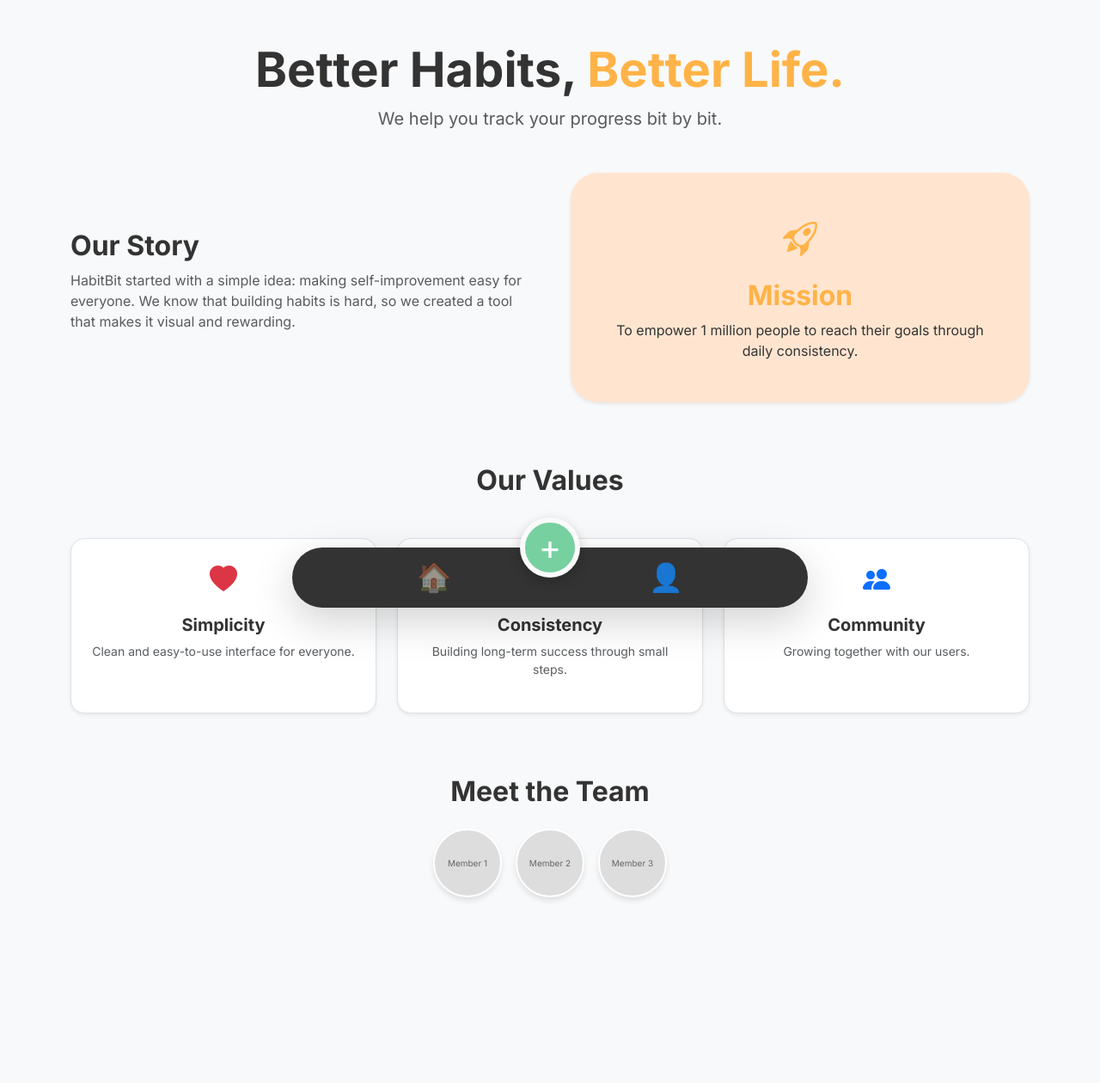
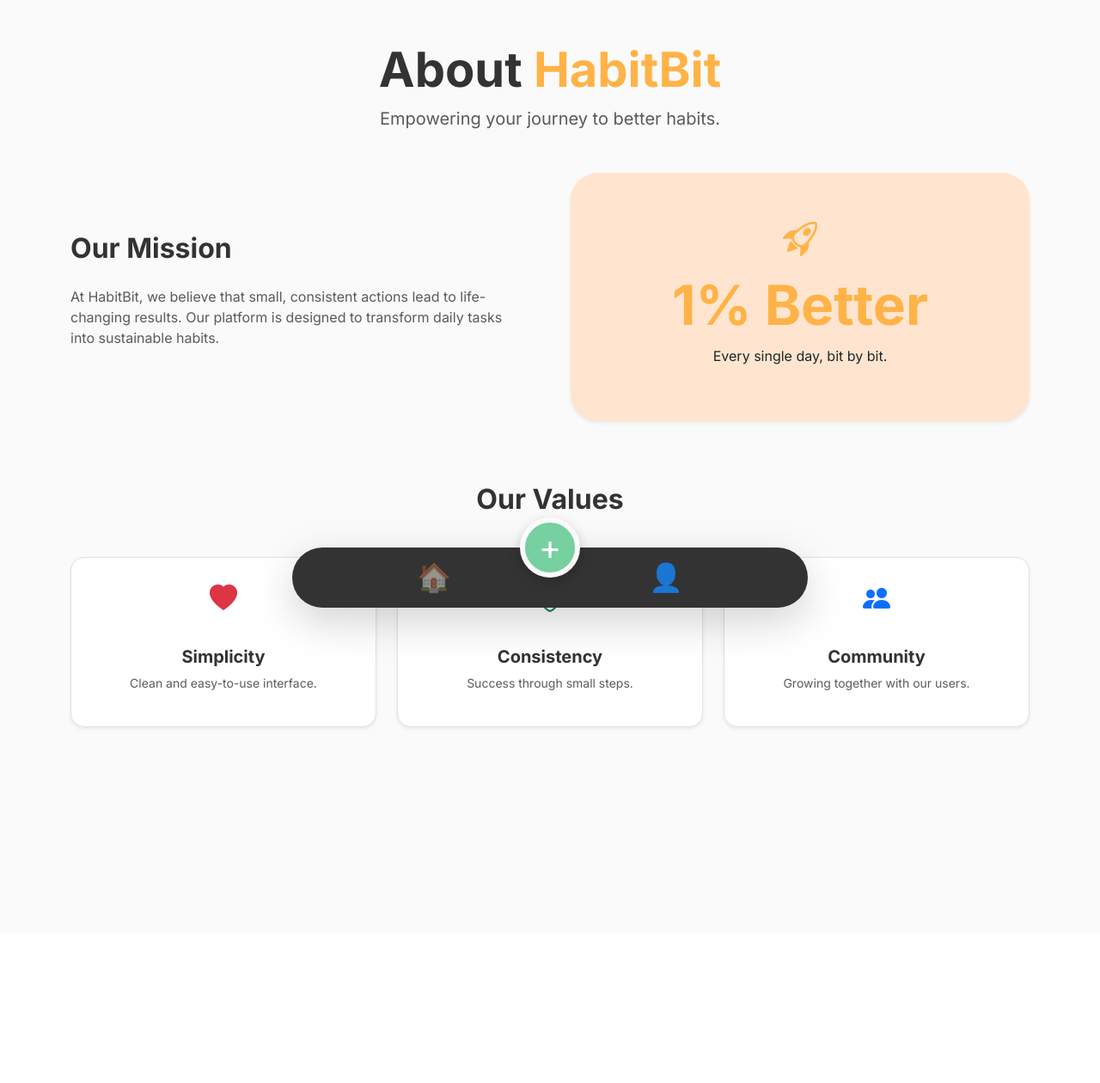
Before and after one commit to PatriciaGutz/BSIT_2E-G1_Group_2_HabitBit, a PHP site: page /About.html in a window 1280 px wide. Shown: the part 68-1328 px from the top of the page at 86% size. After the commit the page ends 916 px from the top, so only its background shows below. Run offline with PHP 8.4, Linux system fonts and the light colour scheme.

Commit message:
Remobe vsfolder and final code edits for about section

```diff
--- a/About.html
+++ b/About.html
@@ -19,7 +19,6 @@
     />
 
     <link rel="stylesheet" href="css/style.css" />
-    <link rel="stylesheet" href="css/about.css" />
   </head>
   <body>
     <nav class="navbar navbar-expand-lg navbar-light custom-navbar">
@@ -49,32 +48,27 @@
     <main class="container py-5">
       <div class="text-center mb-5">
         <h1 class="display-4 fw-bold">
-          Better Habits, <span class="text-orange">Better Life.</span>
+          About <span class="text-orange">HabitBit</span>
         </h1>
-        <p class="lead text-muted">
-          We help you track your progress bit by bit.
-        </p>
+        <p class="lead text-muted">Empowering your journey to better habits.</p>
       </div>
 
       <section class="row align-items-center g-5 mb-5">
         <div class="col-md-6">
-          <h2 class="fw-bold">Our Story</h2>
+          <h2 class="fw-bold mb-4">Our Mission</h2>
           <p class="text-muted">
-            HabitBit started with a simple idea: making self-improvement easy
-            for everyone. We know that building habits is hard, so we created a
-            tool that makes it visual and rewarding.
+            At HabitBit, we believe that small, consistent actions lead to
+            life-changing results. Our platform is designed to transform daily
+            tasks into sustainable habits.
           </p>
         </div>
-        <div class="col-md-6">
+        <div class="col-md-6 text-center">
           <div
-            class="hero-card p-5 shadow-sm rounded-5 bg-peach-custom text-center border-0"
+            class="hero-card p-5 shadow-sm rounded-5 bg-peach-custom border-0"
           >
             <i class="bi bi-rocket-takeoff text-orange fs-1"></i>
-            <h2 class="text-orange fw-bold mt-3">Mission</h2>
-            <p class="mb-0">
-              To empower 1 million people to reach their goals through daily
-              consistency.
-            </p>
+            <h1 class="text-orange fw-bold display-3 mt-2">1% Better</h1>
+            <p class="text-dark fw-medium">Every single day, bit by bit.</p>
           </div>
         </div>
       </section>
@@ -88,9 +82,7 @@
             >
               <i class="bi bi-heart-fill text-danger fs-2"></i>
               <h5 class="fw-bold mt-3">Simplicity</h5>
-              <p class="small text-muted">
-                Clean and easy-to-use interface for everyone.
-              </p>
+              <p class="small text-muted">Clean and easy-to-use interface.</p>
             </div>
           </div>
           <div class="col-md-4">
@@ -99,9 +91,7 @@
             >
               <i class="bi bi-shield-check text-success fs-2"></i>
               <h5 class="fw-bold mt-3">Consistency</h5>
-              <p class="small text-muted">
-                Building long-term success through small steps.
-              </p>
+              <p class="small text-muted">Success through small steps.</p>
             </div>
           </div>
           <div class="col-md-4">
@@ -113,15 +103,6 @@
               <p class="small text-muted">Growing together with our users.</p>
             </div>
           </div>
-        </div>
-      </section>
-
-      <section class="text-center my-5">
-        <h2 class="fw-bold mb-4">Meet the Team</h2>
-        <div class="d-flex justify-content-center gap-3 flex-wrap">
-          <div class="team-dot">Member 1</div>
-          <div class="team-dot">Member 2</div>
-          <div class="team-dot">Member 3</div>
         </div>
       </section>
     </main>
@@ -138,6 +119,6 @@
       </div>
     </div>
 
-    <script src="js/about.js"></script>
+    <script src="js/main.js"></script>
   </body>
 </html>
--- a/css/about.css
+++ /dev/null
@@ -1,54 +0,0 @@
-:root {
-  --hb-orange: #ffb347;
-  --hb-teal: #77d0a0;
-  --hb-peach: #ffe5d0;
-  --hb-dark: #333333;
-}
-
-body {
-  background-color: #f8f9fa;
-  padding-bottom: 120px;
-}
-
-/* Text Colors */
-.text-orange {
-  color: var(--hb-orange) !important;
-}
-.bg-peach-custom {
-  background-color: var(--hb-peach) !important;
-}
-
-/* Value Cards Animation */
-.value-card {
-  transition: all 0.3s ease;
-}
-.value-card:hover {
-  transform: translateY(-10px);
-  border-color: var(--hb-teal) !important;
-}
-
-/* Team Section Dots */
-.team-dot {
-  width: 80px;
-  height: 80px;
-  background: #ddd;
-  border-radius: 50%;
-  display: flex;
-  align-items: center;
-  justify-content: center;
-  font-size: 10px;
-  color: #666;
-  border: 2px solid white;
-  box-shadow: 0 4px 6px rgba(0, 0, 0, 0.1);
-}
-
-/* Bottom Nav Active State */
-.nav-link.active {
-  opacity: 1 !important;
-  color: var(--hb-teal) !important;
-}
-
-/* Hero Section Image/Card */
-.hero-card i {
-  font-size: 4rem;
-}
--- a/css/style.css
+++ b/css/style.css
@@ -1,27 +1,52 @@
 :root {
-    --hb-orange: #FFB347;
-    --hb-teal: #77D0A0;
+  --hb-orange: #ffb347;
+  --hb-teal: #77d0a0;
   --hb-blue: #93a4b1;
   --hb-dark: #333333;
+  --hb-peach: #ffe5d0; /* Added for About Section */
 }
 
 body {
-    font-family: 'Inter', sans-serif;
-    background-color: #FAFAFA;
+  font-family: "Inter", sans-serif;
+  background-color: #fafafa;
   color: var(--hb-dark);
   padding-bottom: 120px;
 }
 
 /* UI Colors */
-.custom-navbar { background: linear-gradient(90deg, var(--hb-orange), var(--hb-teal)); }
-.bg-teal-custom { background-color: var(--hb-teal); }
-.bg-blue-custom { background-color: var(--hb-blue); }
-.bg-peach { background-color: #FFE5D0 !important; }
-.text-orange { color: var(--hb-orange); }
+.custom-navbar {
+  background: linear-gradient(
+    90deg,
+    var(--hb-orange),
+    var(--hb-teal)
+  ) !important;
+}
+.bg-teal-custom {
+  background-color: var(--hb-teal) !important;
+}
+.bg-blue-custom {
+  background-color: var(--hb-blue);
+}
+.bg-peach {
+  background-color: var(--hb-peach) !important;
+}
+.text-orange {
+  color: var(--hb-orange) !important;
+}
 
-/* Weekly */
-.day-item { flex: 1; padding: 10px; border-radius: 12px; font-size: 0.85rem; }
-.day-item.active { background-color: white; color: var(--hb-dark); }
+/* =========================================
+   HOME PAGE (WEEKLY & CALENDAR)
+   ========================================= */
+.day-item {
+  flex: 1;
+  padding: 10px;
+  border-radius: 12px;
+  font-size: 0.85rem;
+}
+.day-item.active {
+  background-color: white;
+  color: var(--hb-dark);
+}
 
 .habit-card {
   padding: 25px 15px;
@@ -89,38 +129,73 @@ body {
   justify-content: center;
   font-size: 2.5rem;
   cursor: pointer;
-    box-shadow: 0 5px 15px rgba(0,0,0,0.2);
+  box-shadow: 0 5px 15px rgba(0, 0, 0, 0.2);
 }
 
+/* =========================================
+   ABOUT PAGE STYLES (NEWLY ADDED)
+   ========================================= */
+.bg-peach-custom {
+  background-color: var(--hb-peach) !important;
+}
+
+.hero-card,
+.value-card {
+  transition:
+    transform 0.3s ease,
+    box-shadow 0.3s ease;
+}
+
+.hero-card:hover,
+.value-card:hover {
+  transform: translateY(-8px);
+  box-shadow: 0 10px 20px rgba(0, 0, 0, 0.1) !important;
+}
+
+.value-card i {
+  display: inline-block;
+  margin-bottom: 15px;
+}
+
+.team-dot {
+  width: 100px;
+  height: 100px;
+  background: #e9ecef;
+  border-radius: 50%;
+  display: flex;
+  align-items: center;
+  justify-content: center;
+  font-size: 0.8rem;
+  font-weight: 600;
+  color: var(--hb-dark);
+  border: 3px solid white;
+  box-shadow: 0 4px 10px rgba(0, 0, 0, 0.05);
+}
+
+/* =========================================
+   EXISTING SECTIONS (CONTACT, GALLERY, SERVICES)
+   ========================================= */
 .contact-section {
   min-height: 70vh;
 }
-
 .contact-container {
   max-width: 700px;
 }
-
 .contact-info i {
   color: var(--hb-orange);
   margin-right: 6px;
 }
-
 .btn-orange-custom {
   background-color: var(--hb-orange);
   border: none;
   color: white;
   font-weight: 600;
 }
-
 .btn-orange-custom:hover {
   background-color: #ff9f2a;
 }
 
-#formAlert {
-    transition: opacity 0.4s ease;
-}
-
-/* GALLERY STYLES START HERE */
+/* Gallery Styles */
 .scroll-container {
   display: flex;
   overflow-x: auto;
--- a/js/about.js
+++ /dev/null
@@ -1,4 +0,0 @@
-//  Check kung ang about.js ay maayos na gumagana
-document.addEventListener("DOMContentLoaded", () => {
-  console.log("HabitBit About Page is now live and stylish!");
-});
--- a/js/main.js
+++ b/js/main.js
@@ -1,4 +1,6 @@
-/* daily quotes */
+/* =========================================
+   DAILY QUOTES LOGIC
+   ========================================= */
 const quotes = [
   "Philippians 4:13 - I can do all things through Christ who strengthens me.",
   "Every habit is a bit of progress toward the person you are becoming.",
@@ -6,7 +8,7 @@ const quotes = [
   "Consistency beats intensity, keep going!",
   "HabitBit: Where small bits create big breakthroughs.",
   "A bit of progress is still progress.",
-    "Track today, improve tomorrow."
+  "Track today, improve tomorrow.",
 ];
 
 const today = new Date();
@@ -17,7 +19,8 @@ let finalQuote = "";
 if (month === 11 && date === 25) {
   finalQuote = "🎄 Merry Christmas! Celebrate with joy and better habits!";
 } else if (month === 0 && date === 1) {
-    finalQuote = "🎆 Happy New Year! New Year, New Bits. Build your future today!";
+  finalQuote =
+    "🎆 Happy New Year! New Year, New Bits. Build your future today!";
 } else {
   const start = new Date(today.getFullYear(), 0, 0);
   const diff = today - start;
@@ -31,15 +34,26 @@ if (dailyQuoteEl) {
   dailyQuoteEl.innerText = finalQuote;
 }
 
-/*calendar*/
+/* =========================================
+   CALENDAR LOGIC
+   ========================================= */
 const grid = document.getElementById("calendar-grid");
-
 let currentMonth = today.getMonth();
 let currentYear = today.getFullYear();
 
 const monthNames = [
-    "January", "February", "March", "April", "May", "June",
-    "July", "August", "September", "October", "November", "December"
+  "January",
+  "February",
+  "March",
+  "April",
+  "May",
+  "June",
+  "July",
+  "August",
+  "September",
+  "October",
+  "November",
+  "December",
 ];
 
 function updateMonthLabel() {
@@ -54,7 +68,7 @@ function buildCalendar() {
   grid.innerHTML = "";
 
   const headers = ["Sun", "Mon", "Tue", "Wed", "Thu", "Fri", "Sat"];
-    headers.forEach(h => {
+  headers.forEach((h) => {
     grid.innerHTML += `<div class="fw-bold text-muted small">${h}</div>`;
   });
 
@@ -67,7 +81,6 @@ function buildCalendar() {
 
   for (let day = 1; day <= daysInMonth; day++) {
     let color = "";
-
     if ([1, 10, 24].includes(day)) color = "bg-success text-white";
     else if ([5, 6, 9].includes(day)) color = "bg-info text-white";
     else if ([4, 7, 18].includes(day)) color = "bg-warning text-white";
@@ -80,14 +93,12 @@ function buildCalendar() {
     ) {
       color += " border border-dark";
     }
-
     grid.innerHTML += `<div class="cal-box ${color}">${day}</div>`;
   }
 }
 
 window.changeMonth = function (dir) {
   currentMonth += dir;
-
   if (currentMonth > 11) {
     currentMonth = 0;
     currentYear++;
@@ -96,7 +107,6 @@ window.changeMonth = function (dir) {
     currentMonth = 11;
     currentYear--;
   }
-
   updateMonthLabel();
   buildCalendar();
 };
@@ -104,54 +114,49 @@ window.changeMonth = function (dir) {
 updateMonthLabel();
 buildCalendar();
 
-/* CONTACT FORM */
+/* =========================================
+   CONTACT FORM LOGIC
+   ========================================= */
 const form = document.getElementById("contactForm");
 const alertBox = document.getElementById("formAlert");
 
 if (form && alertBox) {
   form.addEventListener("submit", function (e) {
     e.preventDefault();
-
-        // Check if form is valid
     if (form.checkValidity()) {
-            // Set the success message
       alertBox.innerText = "✅ Your message has been submitted successfully!";
-            alertBox.classList.remove("d-none"); // Show the alert
-
-            // Reset the form fields
+      alertBox.classList.remove("d-none");
       form.reset();
-
-            // Hide the alert after 5 seconds
       setTimeout(() => {
         alertBox.classList.add("d-none");
       }, 5000);
     } else {
-            // If invalid, show validation messages
       form.reportValidity();
     }
   });
 }
-/* --- GALLERY LOGIC START --- */
-// Laboratory Requirement: Basic Interactivity (Console log on load)
-document.addEventListener("DOMContentLoaded", function() {
-    console.log("HABITBIT GALLERY LOADED SUCCESSFULLY");
-});
 
-// Horizontal Scroll Functionality for Gallery Containers
-const scrollContainers = document.querySelectorAll('.scroll-container');
+/* =========================================
+   GALLERY & GLOBAL INTERACTIVITY
+   ========================================= */
+document.addEventListener("DOMContentLoaded", function () {
+  console.log("HABITBIT SYSTEM: All modules loaded.");
 
+  // Horizontal Scroll for Gallery
+  const scrollContainers = document.querySelectorAll(".scroll-container");
   if (scrollContainers.length > 0) {
-    scrollContainers.forEach(container => {
-        container.addEventListener('wheel', (evt) => {
+    scrollContainers.forEach((container) => {
+      container.addEventListener("wheel", (evt) => {
         evt.preventDefault();
-            // Inililipat ang vertical scroll ng mouse wheel para maging horizontal scroll
         container.scrollLeft += evt.deltaY;
       });
     });
   }
-/* --- GALLERY LOGIC END --- */
+});
 
-/* Services */
+/* =========================================
+   SERVICES & HABIT TRACKER LOGIC
+   ========================================= */
 const habitModal = document.getElementById("habitModal");
 const habitTitle = document.getElementById("habitTitle");
 const habitRepeat = document.getElementById("habitRepeat");
@@ -162,17 +167,17 @@ const todayProgressBar = document.getElementById("today-progress-bar");
 const todayProgressCount = document.getElementById("today-progress-count");
 const todayProgressText = document.getElementById("today-progress-text");
 
-function openHabitModal() {
-  habitModal.style.display = "flex";
-}
-
-function closeHabitModal() {
-  habitModal.style.display = "none";
+window.openHabitModal = function () {
+  if (habitModal) habitModal.style.display = "flex";
+};
+window.closeHabitModal = function () {
+  if (habitModal) habitModal.style.display = "none";
   editIndex = null;
-
-  document.getElementById("descBox").style.display = "none";
-  document.getElementById("habitDesc").value = "";
-}
+  const descBox = document.getElementById("descBox");
+  if (descBox) descBox.style.display = "none";
+  const habitDesc = document.getElementById("habitDesc");
+  if (habitDesc) habitDesc.value = "";
+};
 
 window.onclick = function (e) {
   if (e.target === habitModal) closeHabitModal();
@@ -181,35 +186,26 @@ window.onclick = function (e) {
 let habits = [];
 let editIndex = null;
 
-function saveHabit() {
+window.saveHabit = function () {
   const title = habitTitle.value;
   const repeat = habitRepeat.value;
   const time = habitTime.value;
-
   const descInput = document.getElementById("habitDesc");
   const desc = descInput ? descInput.value : "";
 
   if (!title) return;
-
   if (editIndex === null) {
     habits.push({ title, desc, repeat, time, done: false });
   } else {
-    habits[editIndex] = {
-      ...habits[editIndex],
-      title,
-      desc,
-      repeat,
-      time
-    };
+    habits[editIndex] = { ...habits[editIndex], title, desc, repeat, time };
   }
-
   closeHabitModal();
   renderHabits();
-}
+};
 
 function renderHabits() {
+  if (!habitList) return;
   habitList.innerHTML = "";
-
   habits.forEach((h, i) => {
     habitList.innerHTML += `
             <div class="habit-row d-flex justify-content-between align-items-center">
@@ -218,65 +214,63 @@ function renderHabits() {
                         ${h.title}
                         <span class="tooltip">${h.desc || "No description"}</span>
                     </strong>
-          <div class="text-muted small">
-            ${h.repeat} • ${h.time}
+                    <div class="text-muted small">${h.repeat} • ${h.time}</div>
                 </div>
+                <div>
+                    <button class="complete-btn" onclick="toggleDone(${i})">${h.done ? "Done" : "Mark"}</button>
+                    <button class="btn btn-sm btn-light" onclick="editHabit(${i})">Edit</button>
+                    <button class="btn btn-sm btn-light" onclick="deleteHabit(${i})">✕</button>
                 </div>
-
-        <div>
-          <button class="complete-btn" onclick="toggleDone(${i})">
-            ${h.done ? "Done" : "Mark"}
-          </button>
-          <button onclick="editHabit(${i})">Edit</button>
-          <button onclick="deleteHabit(${i})">✕</button>
-        </div>
-      </div>
-    `;
+            </div>`;
   });
-
   updateProgress();
 }
 
-
-function editHabit(i) {
+window.editHabit = function (i) {
   editIndex = i;
-
   openHabitModal();
-
   habitTitle.value = habits[i].title;
   habitRepeat.value = habits[i].repeat;
   habitTime.value = habits[i].time;
   document.getElementById("habitDesc").value = habits[i].desc || "";
+};
+
+window.toggleDesc = function () {
+  const box = document.getElementById("descBox");
+  if (box) box.style.display = box.style.display === "block" ? "none" : "block";
+};
+
+window.toggleDone = function (i) {
+  habits[i].done = !habits[i].done;
+  renderHabits();
+};
+window.deleteHabit = function (i) {
+  habits.splice(i, 1);
+  renderHabits();
+};
+window.completeAll = function () {
+  habits.forEach((h) => (h.done = true));
+  renderHabits();
+};
+
+function updateProgress() {
+  if (!todayProgressBar) return;
+  const done = habits.filter((h) => h.done).length;
+  const total = habits.length;
+  const percent = total ? Math.round((done / total) * 100) : 0;
+  todayProgressBar.style.width = percent + "%";
+  if (todayProgressCount)
+    todayProgressCount.innerText = `${done}/${total} Habits done`;
+  if (todayProgressText) todayProgressText.innerText = percent + "%";
 }
 
-function toggleDesc() {
-  const box = document.getElementById("descBox");
-  box.style.display =
-    box.style.display === "block" ? "none" : "block";
+/* =========================================
+   ABOUT PAGE SPECIFIC LOGIC
+   ========================================= */
+// Taglish: Functionality para sa plus button (FAB) sa About Page
+const fabBtn = document.querySelector(".fab-btn");
+if (fabBtn && window.location.pathname.includes("about.html")) {
+  fabBtn.addEventListener("click", () => {
+    console.log("HabitBit FAB clicked on About Page");
+  });
 }
-
-
-function toggleDone(i) {
-  habits[i].done = !habits[i].done;
-  renderHabits();
-}
-
-function deleteHabit(i) {
-  habits.splice(i, 1);
-  renderHabits();
-}
-
-function completeAll() {
-  habits.forEach(h => h.done = true);
-  renderHabits();
-}
-
-function updateProgress() {
-  const done = habits.filter(h => h.done).length;
-  const total = habits.length;
-  const percent = total ? Math.round((done / total) * 100) : 0;
-
-  todayProgressBar.style.width = percent + "%";
-  todayProgressCount.innerText = `${done}/${total} Habits done`;
-  todayProgressText.innerText = percent + "%";
-}
```
Also changed, not shown: other parts of css/style.css (+28 -200 lines). Lines whose indentation alone changed are shown as unchanged.
